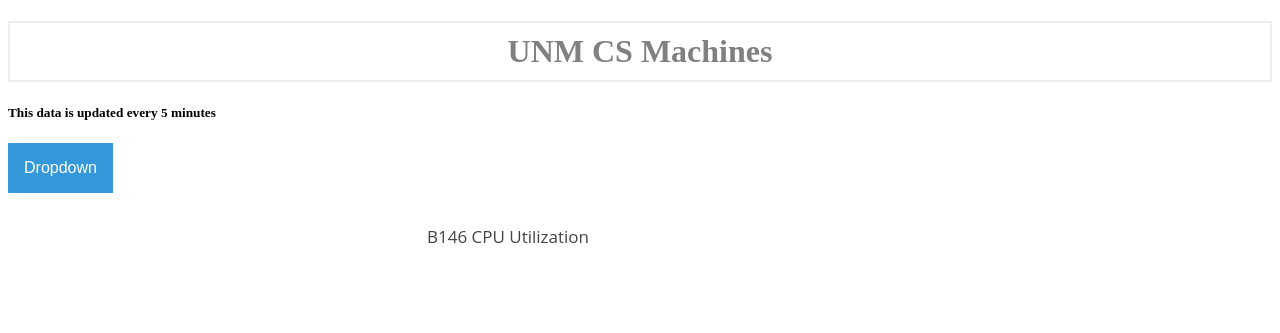
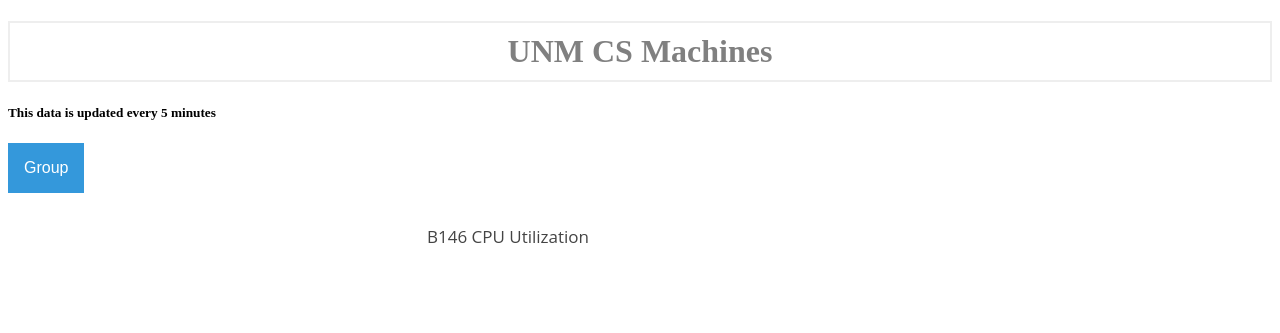
Before and after one commit to nicholaslivingstone/unmcs-monitoring, a Flask app: page / in a window 1280 px wide. Shown: the top 333 px of the page. Run offline with Flask 2, Linux system fonts and the light colour scheme; some libraries are stand-ins or nearby versions.

Commit message:
Updated some node id's for better referencing and to fix typos.

```diff
--- a/templates/index.html
+++ b/templates/index.html
@@ -1,5 +1,4 @@
 {% extends 'base.html' %}
-
 
 {% block title %}
 CS Machines
@@ -14,7 +13,7 @@
         /* When the user clicks on the button,
     toggle between hiding and showing the dropdown content */
         function myFunction() {
-            document.getElementById("groupDdcontent").classList.toggle("show");
+            document.getElementById("groupDropdown").classList.toggle("show");
         }
 
         // Close the dropdown menu if the user clicks outside of it
@@ -33,8 +32,8 @@
     </script>
 
     <div class="dropdown">
-        <button onclick="myFunction()" class="dropbtn" id="groupDropdown">Dropdown</button>
-        <div id="groupDdcontent" class="dropdown-content">
+        <button onclick="myFunction()" class="dropbtn" id = "groupDdText">Group</button>
+        <div id="groupDropdown" class="dropdown-content">
         </div>
     </div>
 
@@ -48,7 +47,7 @@
     <script>
         const hosts = {{ APIData |tojson }};
 
-        dropDown = document.getElementById("groupDdcontent");
+        dropDown = document.getElementById("groupDropdown");
         Object.keys(hosts).forEach(function(groupName, index){
             var node = document.createElement('a');
             var linkText = document.createTextNode(groupName);
@@ -62,7 +61,7 @@
         renderHeatmap(document.getElementById('FE2065Grid'), 5, 'FE2065', 'CPU utilization');
 
         function setGroup(group){
-            document.querySelector("#groupDropdown").textContent = group;
+            document.querySelector("#groupDdText").textContent = group;
         }
 
         function renderHeatmap(element, gridWidth, groupName, itemName){
```
